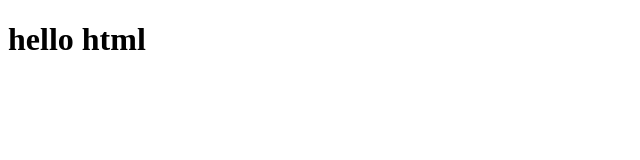
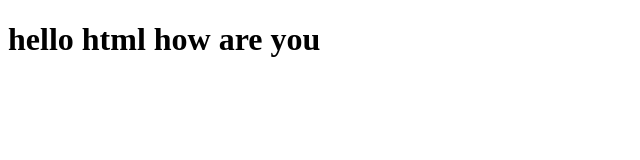
Before and after one commit to boaarte/coursera-test, a plain HTML site: page site/index.html in a window 1280 px wide. Shown: the whole page, without its empty margins (0-640 px from the left). Drawn offline with Linux system fonts and the light colour scheme.

Commit message:
small change to our directory.

```diff
--- a/site/index.html
+++ b/site/index.html
@@ -4,6 +4,6 @@
 	<title>Hello course</title>
 </head>
 <body>
-	<h1>hello html</h1>
+	<h1>hello html how are you</h1>
 	</body>
 	</html>
```
